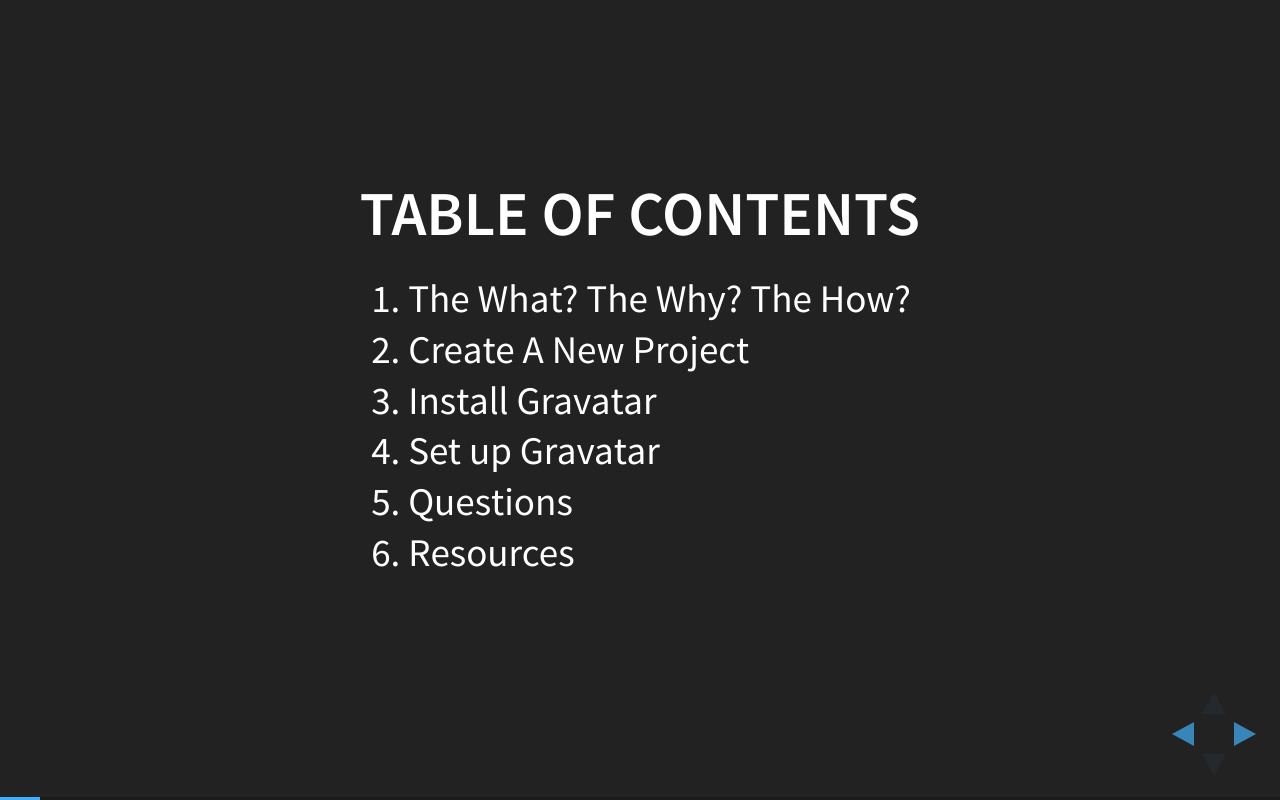
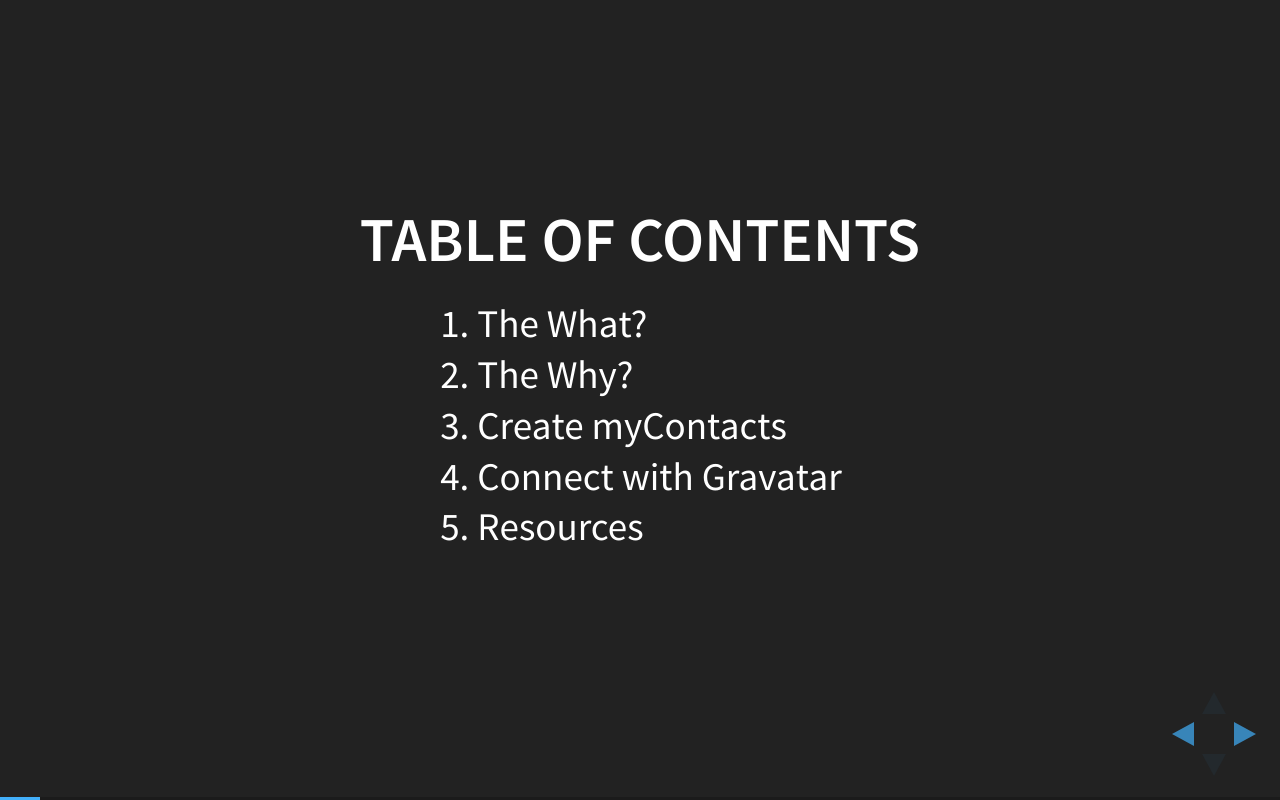
Before and after one commit to ZuriHunter/using_gravatar, a website: page index.html in a window 1280 px wide. Both pictures are taken after a click on the button 1251 px from the left and 734 px from the top of the page. Drawn offline with Linux system fonts and the light colour scheme.

Commit message:
Making some changes

```diff
--- a/index.html
+++ b/index.html
@@ -4,7 +4,7 @@
 	<head>
 		<meta charset="utf-8">
 
-		<title>WWC: Using Gravatar</title>
+		<title>WWC | Using Gravatar</title>
 
 		<meta name="description" content="A framework for easily creating beautiful presentations using HTML">
 		<meta name="author" content="Hakim El Hattab">
@@ -52,11 +52,10 @@
 				<section>
 					<h2>Table of Contents</h2>
 					<ol>
-						<li>The What? The Why? The How?</li>
-						<li>Create A New Project </li>
-						<li>Install Gravatar</li>
-						<li>Set up Gravatar </li>
-						<li>Questions</li>
+						<li>The What?</li>
+						<li>The Why?</li>
+						<li>Create myContacts</li>
+						<li>Connect with Gravatar</li>
 						<li>Resources</li>
 					</ol>
 				</section>
```
Also changed, not shown: README.md.
